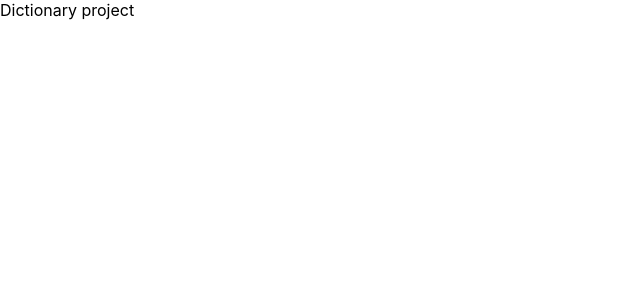
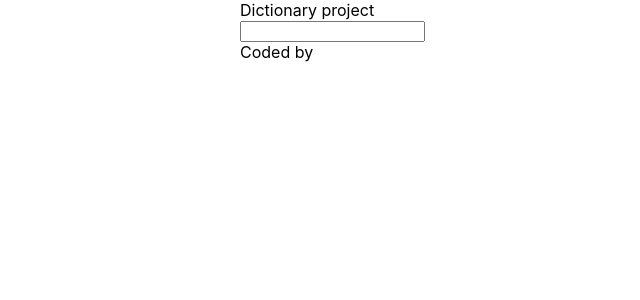
Before and after one commit to Katalia91/dictionary-project, a React (Create React App) app: page / in a window 1280 px wide. Shown: the top 300 px of the page, without its empty margins (0-640 px from the left). Built offline with nearby package versions, Linux system fonts and the light colour scheme.

Commit message:
Add axios and api key, rename files

```diff
--- a/package.json
+++ b/package.json
@@ -6,6 +6,7 @@
     "@testing-library/jest-dom": "^5.17.0",
     "@testing-library/react": "^13.4.0",
     "@testing-library/user-event": "^13.5.0",
+    "axios": "^1.7.7",
     "react": "^18.3.1",
     "react-dom": "^18.3.1",
     "react-scripts": "5.0.1",
--- a/src/App.js
+++ /dev/null
@@ -1,11 +0,0 @@
-import "./App.scss";
-
-function App() {
-  return (
-    <div className="App">
-      <header className="App-header">Dictionary project</header>
-    </div>
-  );
-}
-
-export default App;
--- /dev/null
+++ b/src/App.jsx
@@ -0,0 +1,18 @@
+import "./App.scss";
+import Dictionary from "./components/Dictionary.jsx";
+
+function App() {
+  return (
+    <div className="App">
+      <div className="container">
+        <header className="App-header">Dictionary project</header>
+        <main>
+          <Dictionary />
+        </main>
+        <footer>Coded by </footer>
+      </div>
+    </div>
+  );
+}
+
+export default App;
--- a/src/App.scss
+++ b/src/App.scss
@@ -0,0 +1,4 @@
+.container {
+  max-width: 800px;
+  margin: 0 auto;
+}
--- /dev/null
+++ b/src/components/Dictionary.jsx
@@ -0,0 +1,29 @@
+import React, { useState } from "react";
+import axios from "axios";
+
+export default function Dictionary() {
+  let [keyword, setKeyWord] = useState("");
+
+  function handleResponse(response) {
+    console.log(response.data);
+  }
+  function search(evt) {
+    evt.preventDefault();
+    alert(`Searching for ${keyword}`);
+    const apiKey = process.env.REACT_APP_DICTIONARY_API_KEY;
+    let apiUrl = `https://api.shecodes.io/dictionary/v1/define?word=${keyword}&key=${apiKey}`;
+    axios.get(apiUrl).then(handleResponse);
+  }
+
+  function handleKeywordChange(evt) {
+    setKeyWord(evt.target.value);
+  }
+
+  return (
+    <div className="Dictionary">
+      <form onSubmit={search}>
+        <input type="search" onChange={handleKeywordChange} />
+      </form>
+    </div>
+  );
+}
```
Also changed, not shown: src/components/Dictionary.scss (added), 2 other files (tests, documents, lock files or other folders).
